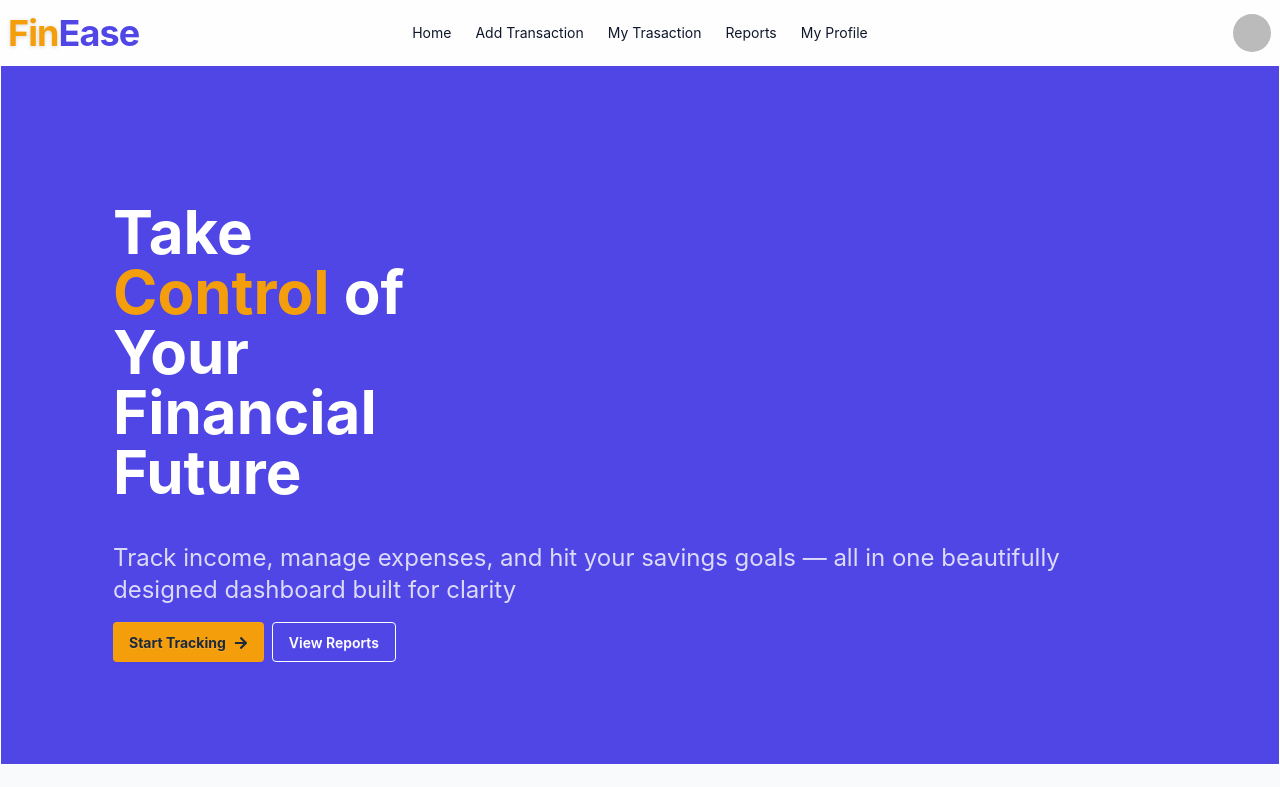
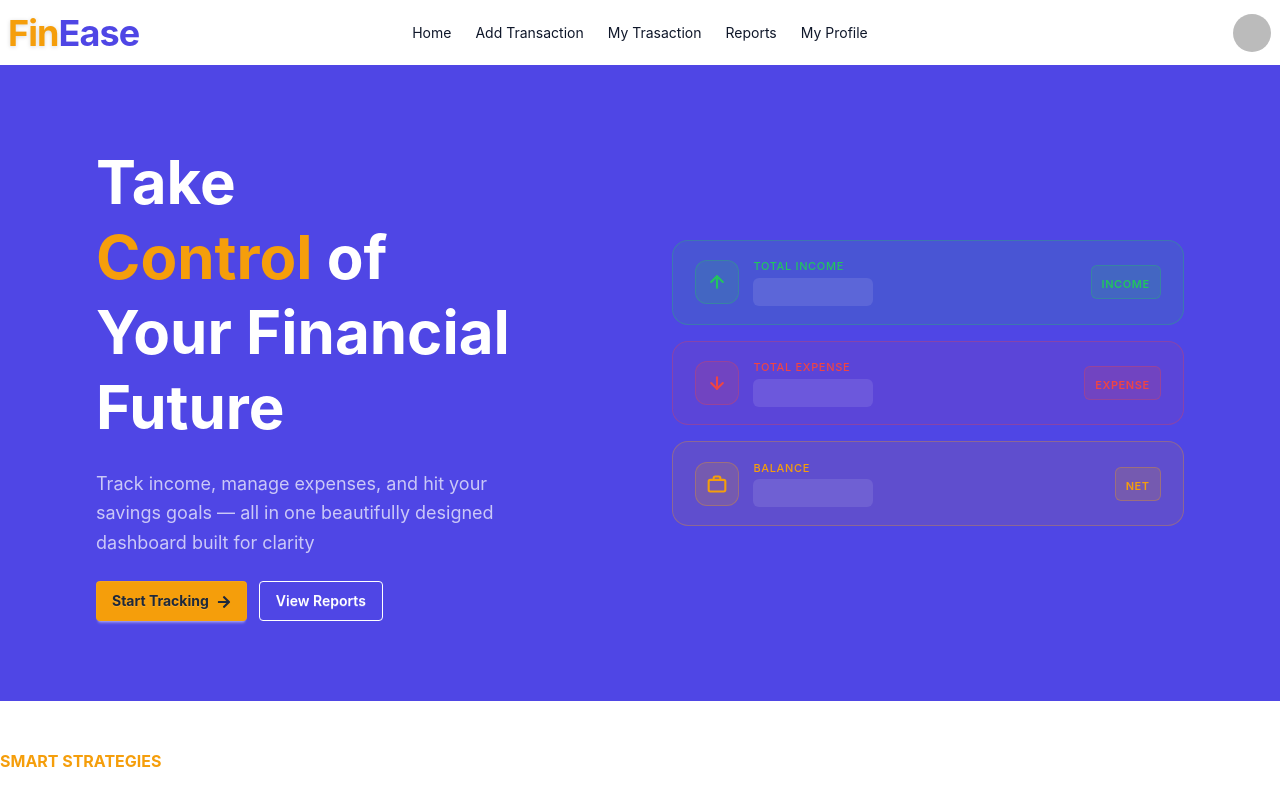
Before and after one commit to Al-Amin018555/FinEase-Client, a React (Vite) app: page / in a window 1280 px wide. Shown: the top 787 px of the page. Built offline with nearby package versions, Linux system fonts and the light colour scheme; no server answers; sample sign-in values are in the browser's storage.

Commit message:
fixed layout issues of footer,financial status added on banner

```diff
--- a/src/components/Banner/Banner.jsx
+++ b/src/components/Banner/Banner.jsx
@@ -1,39 +1,40 @@
 import { FaArrowRight } from "react-icons/fa";
 import { Link } from "react-router";
-
+import FinancialStats from "../FinancialStats/FinancialStats";
 const Banner = () => {
     return (
-        <div>
-            <div className="bg-primary text-primary-content max-h-175 border p-12 md:p-24">
-                <div className="hero-content text-center mx-auto max-w-7xl">
-                    <div className="text-left space-y-4">
-                        {/* <h1 className="text-5xl font-bold">Hello there</h1> */}
-                        <p className="py-6 text-6xl font-bold">
+        <div className="bg-primary text-primary-content w-full px-12 py-16 md:px-24 md:py-20">
+            <div className="max-w-7xl mx-auto grid grid-cols-1 md:grid-cols-2 gap-16 items-center">
+
+                {/* Left — Text */}
+                <div className="space-y-6">
+                    <p className="text-5xl md:text-6xl font-bold leading-tight">
                         Take <br />
                         <span className="text-accent">Control</span> of <br />
-                            Your <br />
-                            Financial <br />
+                        Your Financial <br />
                         Future
                     </p>
-                        <p className="text-2xl text-primary-content/80">
+                    <p className="text-lg text-primary-content/70 leading-relaxed max-w-md">
                         Track income, manage expenses, and hit your savings goals — all in one beautifully designed dashboard built for clarity
                     </p>
-                        <div className="flex gap-2">
+                    <div className="flex gap-3 flex-wrap">
                         <Link to="/add-transaction">
-                            <button className="btn bg-accent text-accent-content border-none font-bold btn-primary flex items-center gap-2">
+                            <button className="btn bg-accent text-accent-content border-none font-bold flex items-center gap-2">
                                 <span>Start Tracking</span>
                                 <FaArrowRight className="translate-y-px" />
                             </button>
                         </Link>
                         <Link to="/reports">
                             <button className="btn btn-outline hover:bg-accent hover:text-accent-content hover:font-bold hover:border-0">
-                                <span>View Reports</span>
-
+                                View Reports
                             </button>
                         </Link>
                     </div>
             </div>
-                </div>
+
+                {/* Right — Stats */}
+                <FinancialStats />
+
             </div>
         </div>
     );
--- /dev/null
+++ b/src/components/FinancialStats/FinancialStats.jsx
@@ -0,0 +1,163 @@
+import { useEffect, useState } from "react";
+import useAuth from "../../hooks/useAuth";
+const cards = [
+    {
+        key: "income",
+        label: "Total Income",
+        badge: "INCOME",
+        color: "#22c55e",
+        borderColor: "rgba(34,197,94,0.3)",
+        bg: "rgba(34,197,94,0.12)",
+        iconBg: "rgba(34,197,94,0.15)",
+        icon: (
+            <svg width="20" height="20" viewBox="0 0 24 24" fill="none"
+                stroke="#22c55e" strokeWidth="2.5" strokeLinecap="round" strokeLinejoin="round">
+                <line x1="12" y1="19" x2="12" y2="5" />
+                <polyline points="5 12 12 5 19 12" />
+            </svg>
+        ),
+    },
+    {
+        key: "expense",
+        label: "Total Expense",
+        badge: "EXPENSE",
+        color: "#ef4444",
+        borderColor: "rgba(239,68,68,0.3)",
+        bg: "rgba(239,68,68,0.08)",
+        iconBg: "rgba(239,68,68,0.15)",
+        icon: (
+            <svg width="20" height="20" viewBox="0 0 24 24" fill="none"
+                stroke="#ef4444" strokeWidth="2.5" strokeLinecap="round" strokeLinejoin="round">
+                <line x1="12" y1="5" x2="12" y2="19" />
+                <polyline points="19 12 12 19 5 12" />
+            </svg>
+        ),
+    },
+    {
+        key: "balance",
+        label: "Balance",
+        badge: "NET",
+        color: "#f59e0b",
+        borderColor: "rgba(245,158,11,0.3)",
+        bg: "rgba(245,158,11,0.1)",
+        iconBg: "rgba(245,158,11,0.15)",
+        icon: (
+            <svg width="20" height="20" viewBox="0 0 24 24" fill="none"
+                stroke="#f59e0b" strokeWidth="2.5" strokeLinecap="round" strokeLinejoin="round">
+                <rect x="2" y="7" width="20" height="14" rx="2" />
+                <path d="M16 7V5a2 2 0 0 0-2-2h-4a2 2 0 0 0-2 2v2" />
+            </svg>
+        ),
+    },
+];
+
+const FinancialStats = () => {
+    const { user } = useAuth();
+    const [stats, setStats] = useState({ income: 0, expense: 0, balance: 0 });
+    const [loading, setLoading] = useState(true);
+
+    useEffect(() => {
+        if (!user?.email) return;
+
+        fetch(`https://fin-ease-server-seven.vercel.app/my-transactions/${user.email}`)
+            .then((res) => res.json())
+            .then((data) => {
+                const income = data
+                    .filter((t) => t.type === "Income")
+                    .reduce((sum, t) => sum + parseFloat(t.amount || 0), 0);
+                const expense = data
+                    .filter((t) => t.type === "Expense")
+                    .reduce((sum, t) => sum + parseFloat(t.amount || 0), 0);
+                setStats({ income, expense, balance: income - expense });
+                setLoading(false);
+            });
+    }, [user?.email]);
+
+    if (!user) return null;
+
+    return (
+        <div className="flex flex-col gap-4">
+            {cards.map((card) => (
+                <div
+                    key={card.key}
+                    style={{
+                        background: card.bg,
+                        border: `1px solid ${card.borderColor}`,
+                        borderRadius: "16px",
+                        padding: "1.1rem 1.4rem",
+                        display: "flex",
+                        alignItems: "center",
+                        gap: "14px",
+                    }}
+                >
+                    {/* Icon */}
+                    <div
+                        style={{
+                            width: "44px",
+                            height: "44px",
+                            borderRadius: "12px",
+                            background: card.iconBg,
+                            border: `1px solid ${card.borderColor}`,
+                            display: "flex",
+                            alignItems: "center",
+                            justifyContent: "center",
+                            flexShrink: 0,
+                        }}
+                    >
+                        {card.icon}
+                    </div>
+
+                    {/* Text */}
+                    <div style={{ flex: 1 }}>
+                        <p style={{
+                            color: card.color,
+                            fontSize: "11px",
+                            margin: "0 0 3px",
+                            letterSpacing: "0.06em",
+                            fontWeight: 500,
+                            textTransform: "uppercase",
+                        }}>
+                            {card.label}
+                        </p>
+                        {loading ? (
+                            <div style={{
+                                height: "28px", width: "120px",
+                                background: "rgba(255,255,255,0.1)",
+                                borderRadius: "6px",
+                                animation: "pulse 1.5s infinite",
+                            }} />
+                        ) : (
+                            <p style={{
+                                color: card.color,
+                                fontSize: "24px",
+                                fontWeight: 700,
+                                margin: 0,
+                            }}>
+                                ${stats[card.key].toFixed(2)}
+                            </p>
+                        )}
+                    </div>
+
+                    {/* Badge */}
+                    <div style={{
+                        background: `${card.iconBg}`,
+                        border: `1px solid ${card.borderColor}`,
+                        borderRadius: "6px",
+                        padding: "4px 10px",
+                    }}>
+                        <span style={{
+                            color: card.color,
+                            fontSize: "11px",
+                            fontWeight: 600,
+                            letterSpacing: "0.05em",
+                        }}>
+                            {card.badge}
+                        </span>
+                    </div>
+                </div>
+            ))}
+        </div>
+    );
+};
+
+export default FinancialStats;
--- a/src/index.css
+++ b/src/index.css
@@ -2,26 +2,32 @@
 @plugin "daisyui";
 
 @plugin "daisyui/theme" {
-    name: "light";
-    default: true;
-     /* ১. ব্র্যান্ড কালার (Hex Code সহ) */
-  --color-primary: #4f46e5;         /* ইন্ডিগো/নীল (বিশ্বাস ও প্রফেশনালিজম) */
-  --color-primary-content: #ffffff;  /* প্রাইমারি বাটনের ওপর সাদা লেখা */
+  name: "light";
+  default: true;
+  --color-primary: #4f46e5;
+  --color-primary-content: #ffffff;
 
-  --color-secondary: #10b981;       /* পান্না সবুজ (ইনকাম বা প্রবৃদ্ধি বোঝাতে) */
+  --color-secondary: #10b981;
   --color-secondary-content: #ffffff;
 
-  --color-accent: #f59e0b;          /* উজ্জ্বল কমলা (গোল বা সেভিংস টার্গেট) */
+  --color-accent: #f59e0b;
   --color-accent-content: #1e293b;
 
-  /* ২. বেস কালার (UI Layout এর জন্য) */
-  --color-base-100: #ffffff;        /* মেইন ব্যাকগ্রাউন্ড (পুরো পেজ) */
-  --color-base-200: #f8fafc;        /* কার্ড বা সাইডবারের ব্যাকগ্রাউন্ড */
-  --color-base-300: #f1f5f9;        /* ইনপুট ফিল্ড বা বর্ডারের কালার */
-  --color-base-content: #0f172a;    /* মেইন টেক্সট বা ফন্ট কালার (গাঢ় কালো/নীল) */
+  --color-base-100: #ffffff;
+  --color-base-200: #f8fafc;
+  --color-base-300: #f1f5f9;
+  --color-base-content: #0f172a;
 
-  /* ৩. ফিন্যান্স অ্যাপের জন্য মাস্ট-হ্যাভ কালার (অতিরিক্ত) */
-  --color-success: #22c55e;         /* টাকা আসলে (Income) এটি ব্যবহার করবেন */
-  --color-error: #ef4444;           /* টাকা খরচ হলে (Expense) এটি ব্যবহার করবেন */
-  --color-info: #3b82f6;            /* সাধারণ ইনফরমেশন বা নোটিফিকেশন */
+  --color-success: #22c55e;
+  --color-error: #ef4444;
+  --color-info: #3b82f6;
 }
+
+html,
+body,
+#root {
+  margin: 0;
+  padding: 0;
+  min-height: 100%;
+  background-color: #f1f5f9;
+}
--- a/src/layouts/MainLayout.jsx
+++ b/src/layouts/MainLayout.jsx
@@ -4,19 +4,12 @@ import Footer from "../components/Footer/Footer";
 
 const MainLayout = () => {
   return (
-    <div className="flex flex-col min-h-screen bg-base-200">
-
+    <div className="flex flex-col min-h-screen bg-base-100">
       <Header />
-
-      {/* This takes remaining space */}
-      <main className="flex-1">
+      <main className="flex-1 bg-base-100">
         <Outlet />
       </main>
-      <div>
-        <Footer />
-
-      </div>
-
+      <Footer />
     </div>
   );
 };
```
Lines whose indentation alone changed are shown as unchanged.
